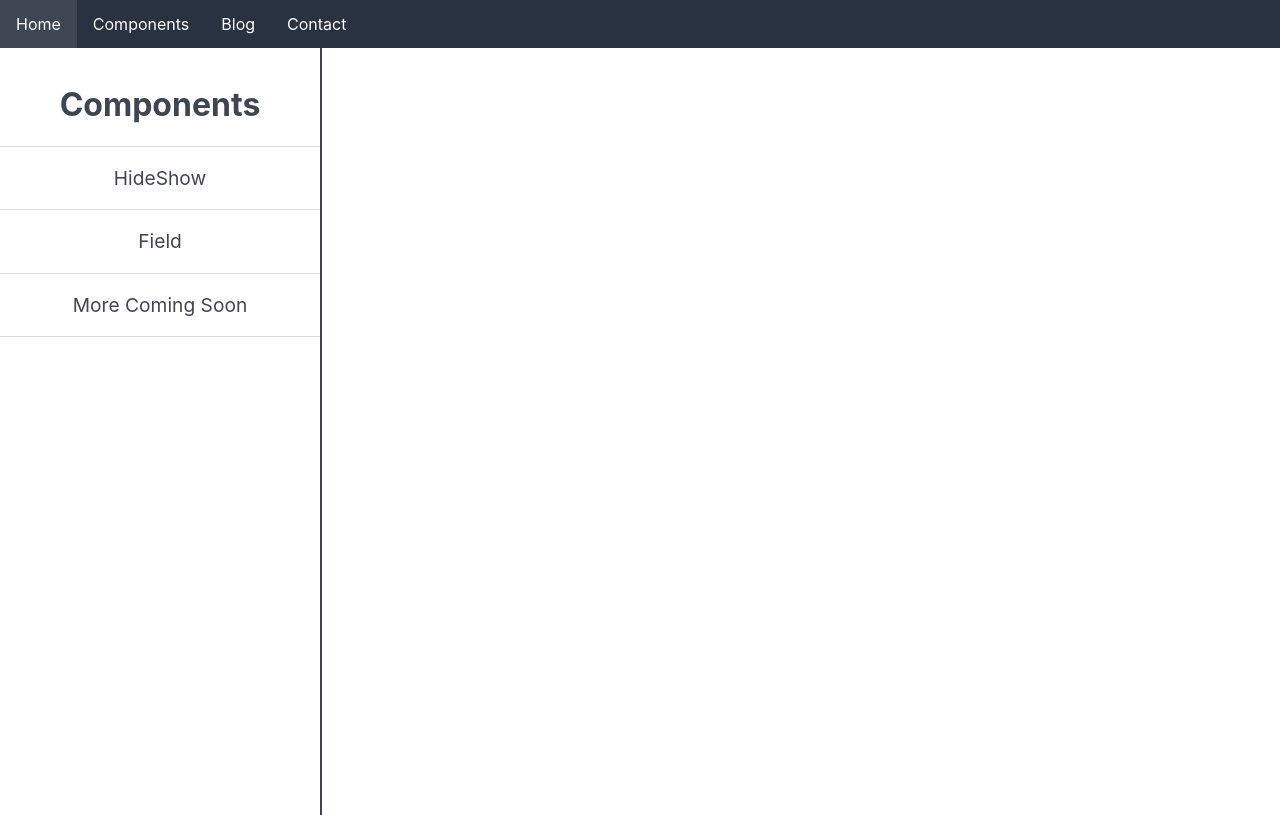
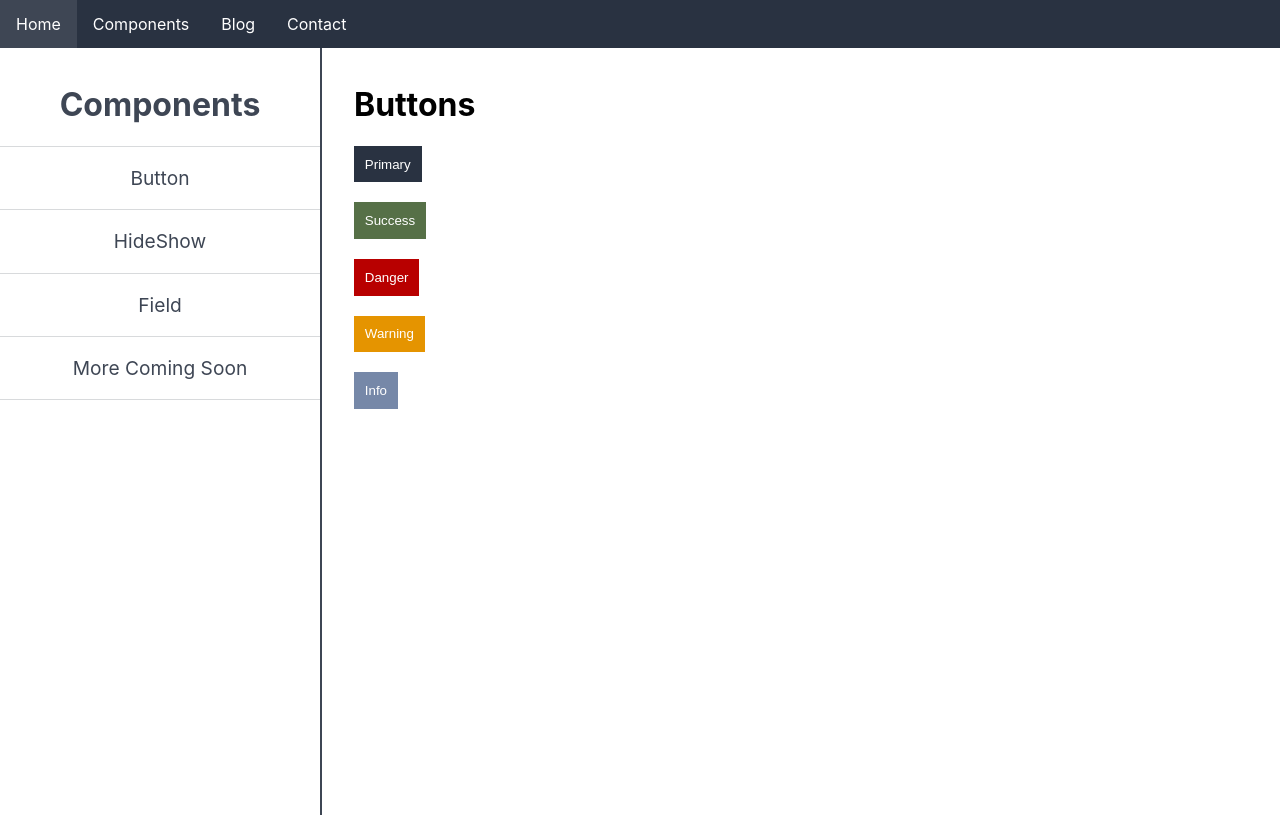
Before and after one commit to kfiggins/MyPortfolio, a React (Create React App) app in the folder client/: page /components/Button in a window 1280 px wide. Built offline with nearby package versions, Linux system fonts and the light colour scheme.

Commit message:
Added buttons. Still need to decide on final colors.

```diff
--- /dev/null
+++ b/client/src/components/ButtonExample.js
@@ -0,0 +1,23 @@
+import React from "react";
+import Button from "./shared/Button";
+
+export default function ButtonExample() {
+  return (
+    <div>
+      <h1>Buttons</h1>
+      <Button primary>Primary</Button>
+      <br />
+      <br />
+      <Button success>Success</Button>
+      <br />
+      <br />
+      <Button danger>Danger</Button>
+      <br />
+      <br />
+      <Button warning>Warning</Button>
+      <br />
+      <br />
+      <Button info>Info</Button>
+    </div>
+  );
+}
--- a/client/src/components/Components.js
+++ b/client/src/components/Components.js
@@ -8,6 +8,7 @@ import ComponentHome from "./ComponentHome";
 // Components
 import HideShowExample from "./HideShowExample";
 import FieldExample from "./FieldExample";
+import ButtonExample from "./ButtonExample";
 
 export default class Components extends Component {
   render() {
@@ -17,6 +18,7 @@ export default class Components extends Component {
     `;
 
     const componentMenu = [
+      { name: "Button" },
       { name: "HideShow" },
       { name: "Field" },
       { name: "More Coming Soon" }
@@ -28,6 +30,7 @@ export default class Components extends Component {
         <Wrapper>
           <Switch>
             <Route exact path="/components" component={ComponentHome} />
+            <Route path="/components/Button" component={ButtonExample} />
             <Route path="/components/HideShow" component={HideShowExample} />
             <Route path="/components/Field" component={FieldExample} />
           </Switch>
--- a/client/src/components/HideShowExample.js
+++ b/client/src/components/HideShowExample.js
@@ -1,5 +1,6 @@
 import React from "react";
 import HideShow from "./shared/HideShow";
+import Button from "./shared/Button";
 
 export default function HideShowExample() {
   return (
@@ -11,16 +12,12 @@ export default function HideShowExample() {
           <p>
             You can easily show or hide anything you want with this easy to use component.
           </p>
-          <button
-            style={{ marginRight: "5px" }}
-            className="btn btn-success"
-            onClick={show}
-          >
+          <Button style={{ marginRight: "5px" }} onClick={show} success>
             Show
-          </button>
-          <button className="btn btn-danger" onClick={hide}>
+          </Button>
+          <Button onClick={hide} danger>
             Hide
-          </button>
+          </Button>
           {on && (
             <div>
               <br />
--- /dev/null
+++ b/client/src/components/shared/Button.js
@@ -0,0 +1,61 @@
+import React from "react";
+import styled from "styled-components";
+
+export default function Button({
+  children,
+  primary,
+  success,
+  danger,
+  warning,
+  info,
+  ...props
+}) {
+  //TODO change the default to a light colored button
+  // Default - Primary
+  let backgrondColor = "#293241";
+  let boxShadowColor = "#696f7a";
+  let hoverColor = "#3e4654";
+
+  if (success) {
+    backgrondColor = "#567047";
+    boxShadowColor = "#99a990";
+    hoverColor = "#667e59";
+  }
+
+  if (danger) {
+    backgrondColor = "#b80000";
+    boxShadowColor = "#cd4c4c";
+    hoverColor = "#bf1919";
+  }
+
+  if (warning) {
+    backgrondColor = "#e59400";
+    boxShadowColor = "#ecb44c";
+    hoverColor = "#e79e19";
+  }
+
+  if (info) {
+    backgrondColor = "#7688a8";
+    boxShadowColor = "#9fabc2";
+    hoverColor = "#8393b0";
+  }
+
+  const StyledButton = styled.button`
+    background-color: ${backgrondColor};
+    color: white;
+    padding: 0.55rem;
+    cursor: pointer;
+    border: 2px solid transparent;
+
+    &:focus {
+      outline: 0;
+      box-shadow: 0 0 0 1px ${boxShadowColor};
+    }
+
+    &:hover {
+      background-color: ${hoverColor};
+      text-decoration: none;
+    }
+  `;
+  return <StyledButton {...props}>{children}</StyledButton>;
+}
```
